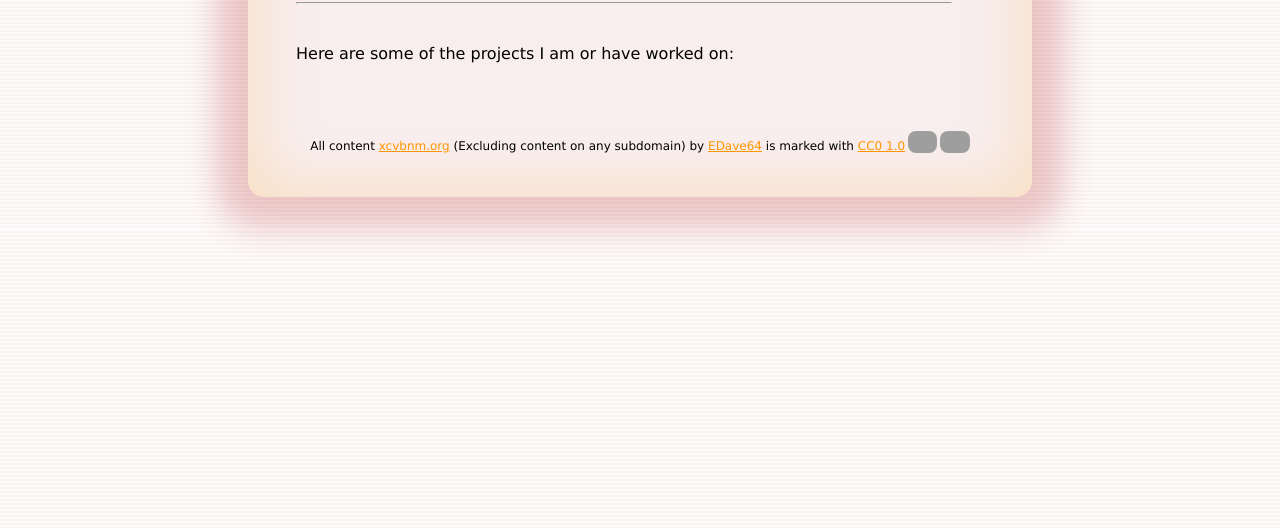
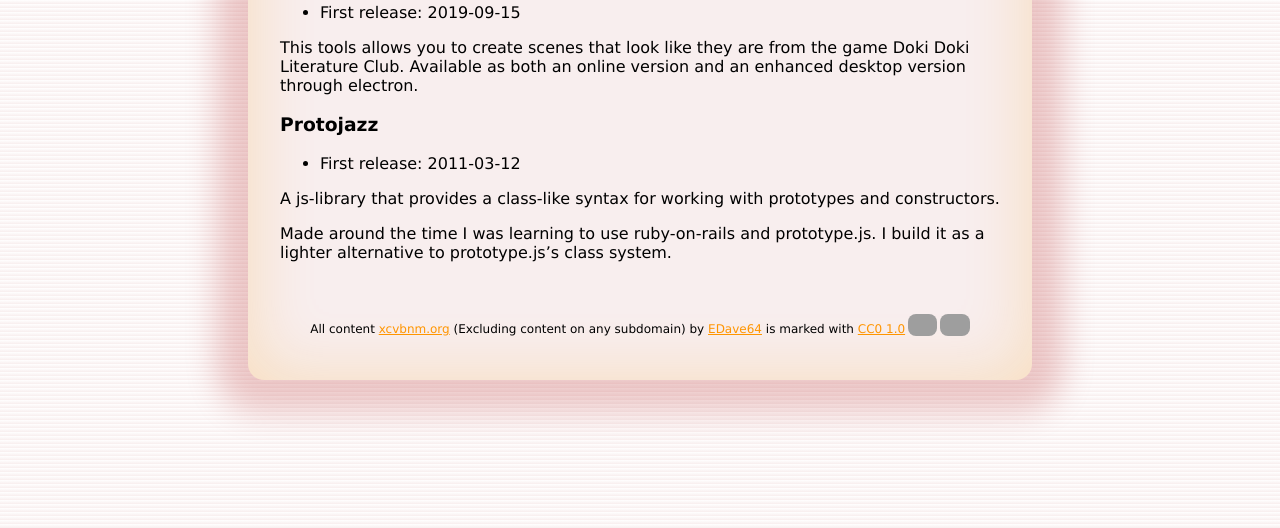
Before and after one commit to edave64/xcvbnm.org, an Astro site: page /projects in a window 1280 px wide. Shown: the part 272-800 px from the top of the page. Built offline with nearby package versions, Linux system fonts and the light colour scheme; Astro itself is replaced by a stand-in of ours; grey boxes are pictures that could not be loaded.

Commit message:
Initial project list

```diff
--- a/src/content/blog/2024-02-29/index.md
+++ b/src/content/blog/2024-02-29/index.md
@@ -2,8 +2,9 @@
 title: 'Hello world'
 description: 'Hi and stuff'
 pubDate: 'Feb 29 2024'
+heroImage: './header.svg'
 ---
 
-This is the lastest attempt to finally start writing a blog again, instead of just developing
+This is the latest attempt to finally start writing a blog again, instead of just developing
 monologues in my head that nobody ever gets to read. Whether or not someone _will_ read it
-is of course yet to see.
+is of course yet to be seen.
--- a/src/content/config.ts
+++ b/src/content/config.ts
@@ -13,4 +13,13 @@ const blog = defineCollection({
 	}),
 });
 
-export const collections = { blog };
+const projects = defineCollection({
+	type: 'content',
+	// Type-check frontmatter using a schema
+	schema: ({image}) => z.object({
+		name: z.string(),
+		originalRelease: z.coerce.date(),
+	}),
+});
+
+export const collections = { blog, projects };
--- /dev/null
+++ b/src/content/projects/2011-03-protojazz/index.md
@@ -0,0 +1,9 @@
+---
+name: 'Protojazz'
+originalRelease: '2011-03-12'
+---
+
+A js-library that provides a class-like syntax for working with prototypes and constructors.
+
+Made around the time I was learning to use ruby-on-rails and prototype.js. I build it as a lighter alternative to
+prototype.js's class system.
--- /dev/null
+++ b/src/content/projects/2019-01-dddg/index.md
@@ -0,0 +1,7 @@
+---
+name: 'Doki Doki Dialog Generator'
+originalRelease: '2019-09-15'
+---
+
+This tools allows you to create scenes that look like they are from the game Doki Doki Literature Club.
+Available as both an online version and an enhanced desktop version through electron.
--- a/src/pages/projects.astro
+++ /dev/null
@@ -1,11 +0,0 @@
----
-import Layout from '../layouts/BlogPost.astro';
----
-
-<Layout
-	title="Projects"
-	description="Lorem ipsum dolor sit amet"
-	pubDate={new Date('2024-02-29')}
->
-	<p>Here are some of the projects I am or have worked on:</p>
-</Layout>
--- /dev/null
+++ b/src/pages/projects/index.astro
@@ -0,0 +1,49 @@
+---
+import BaseHead from '../../components/BaseHead.astro';
+import Header from '../../components/Header.astro';
+import Footer from '../../components/Footer.astro';
+import { SITE_TITLE, SITE_DESCRIPTION } from '../../consts';
+import { getCollection } from 'astro:content';
+import type { AstroComponentFactory } from 'astro/runtime/server/index.js';
+import FormattedDate from '../../components/FormattedDate.astro';
+
+const projects = await Promise.all((await getCollection('projects')).sort(
+	(a, b) => b.data.originalRelease.valueOf() - a.data.originalRelease.valueOf()
+).map(async post => {
+	const ret = post as (typeof post & { Content: AstroComponentFactory });
+	ret.Content = (await post.render()).Content;
+	return ret;
+}));
+
+console.log(projects);
+---
+
+<!doctype html>
+<html lang="en">
+	<head>
+		<BaseHead title={SITE_TITLE} description={SITE_DESCRIPTION} />
+	</head>
+	<body>
+		<Header />
+		<main>
+			<section>
+				<p>Here are some of the projects I have worked on:</p>
+				{
+					projects.map((post) => (
+						<h3>
+							{post.data.name}
+						</h3>
+						<ul>
+							<li>First release: <FormattedDate date={post.data.originalRelease} /></li>
+						</ul>
+						<p>
+							<post.Content />
+						</p>
+						)
+					)
+				}
+			</section>
+		</main>
+		<Footer />
+	</body>
+</html>
```
Also changed, not shown: src/content/blog/2024-02-29/header.svg (added).
